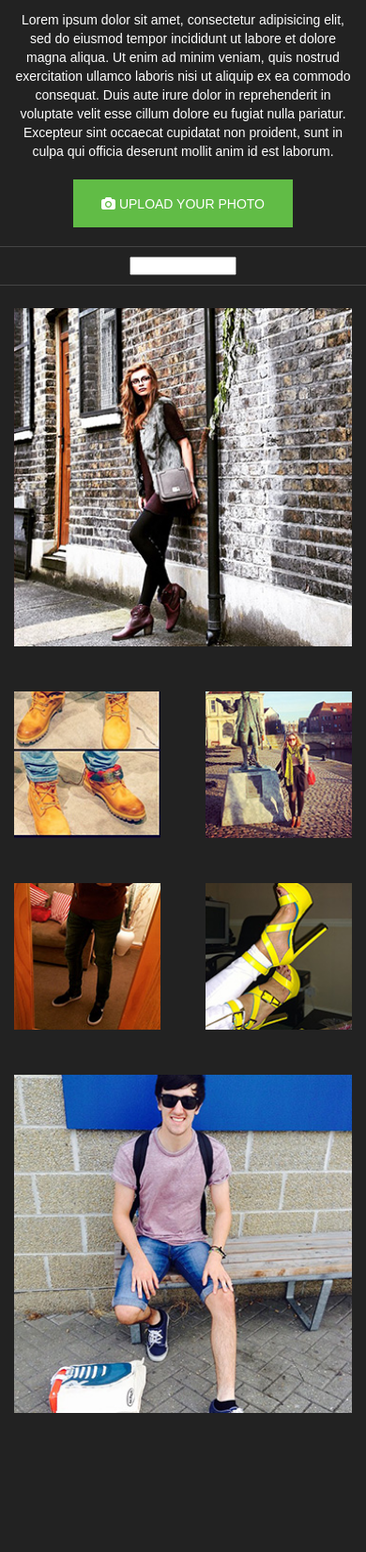
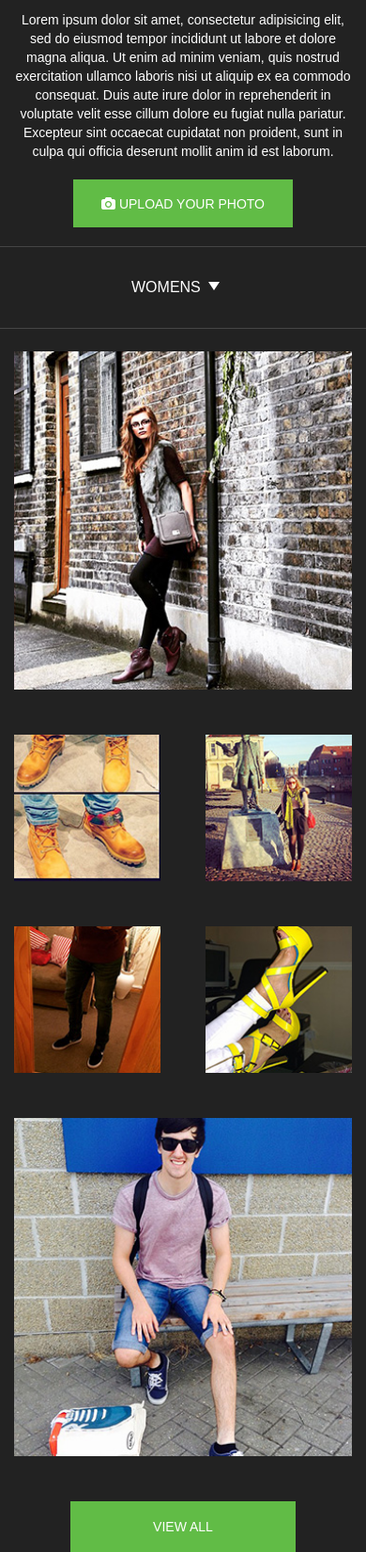
Before and after one commit to verito-verito/o-test, a website: page public/index.html in a window 390 px wide. Shown: the part 210-1862 px from the top of the page at 94% size. Before the commit the page ends 1762 px from the top, so only its background shows below. Drawn offline with nearby package versions, Linux system fonts and the light colour scheme.

Commit message:
3- nav filter and view all finalized

```diff
--- a/public/index.html
+++ b/public/index.html
@@ -31,12 +31,15 @@
         </header>
         <!-- Mobile menu -->
         <div class="olapic-nav visible-xs">
+            <div class="menu_mobile">
+                <span class="menu_mobile_text">WOMENS</span>
                 <select class="mobile_options">
                     <option value="womens">WOMENS</option>
                     <option value="mens">MENS</option>
                     <option value="kids">KIDS</option>
                     <option value="accesories">ACCESORIES</option>
                 </select>
+            </div>
         </div>
         <!-- No-mobile menu -->
         <div class="olapic-nav hidden-xs">
@@ -112,6 +115,11 @@
                     </div>
                 </div>
             </section>
+            <section class="olapic_wall">
+                    <a href="#" class="olapic_viaw_all">
+                        VIEW ALL
+                    </a>
+            </section>
         </div>
 	</div>
 </body>
--- a/public/js/jquery.js
+++ b/public/js/jquery.js
@@ -3,7 +3,8 @@ $(document).ready(function(){
     var menuDesktop = $(".olapic-nav [data-link]"),
         menuMobile = $(".olapic-nav .mobile_options"),
         images = $("[data-img]"),
-        category = "";
+        category = "",
+        menuMobileText = $(".menu_mobile .menu_mobile_text");
 
     menuDesktop.on("click", function(){
         category = $(this).data("link");
@@ -11,12 +12,15 @@ $(document).ready(function(){
             return $(this).val() === category;
         }).prop('selected', true);
 
-        activarImgs(category);
+        menuMobile.trigger("change");
     });
 
     menuMobile.on("change", function(){
+        var text = menuMobile.find("option:selected").text();
         category = menuMobile.val();
+
         activarImgs(category);
+        menuMobileText.text(text);
     });
 
     function activarImgs(c){
--- a/src/olapic_wallv2/partials/_main.scss
+++ b/src/olapic_wallv2/partials/_main.scss
@@ -115,6 +115,7 @@ body {
             border-bottom: 1px solid $color-gray;
             border-top: 1px solid $color-gray;
             text-align: center;
+            font-size: 16px;
 
             .olapic-categories-title {
                 position: absolute;
@@ -152,6 +153,41 @@ body {
                 background-color: $color-body;
                 border: 0;
                 margin: 0 14px;
+            }
+
+
+            .menu_mobile {
+                    min-width: 170px;
+                    display: inline-block;
+                    position: relative;
+                    line-height: 66px;
+                    text-align: left;
+                    padding: 0 30px;
+
+                &:after {
+                    content: '';
+                    width: 0;
+                    height: 0;
+                    border-style: solid;
+                    border-width: 9px 6px 0;
+                    border-color: #fff transparent transparent;
+                    margin-left: 4px;
+                    display: inline-block;
+                    position: relative;
+                    top: -2px;
+                }
+
+                .mobile_options {
+                        position: absolute;
+                        display: block;
+                        left: 0;
+                        bottom: 0;
+                        top: 0;
+                        width: 100%;
+                        opacity: 0;
+                        cursor: pointer;
+                }
+
             }
         }
 
@@ -689,6 +725,25 @@ body {
         }
     }
 
+    .olapic_wall {
+        text-align: center;
+
+        .olapic_viaw_all {
+            font-family: Arial, Helvetica, sans-serif;
+            font-size: 14px;
+            display: inline-block;
+            width: auto;
+            padding: 17px 88px;
+            text-decoration: none;
+            text-transform: uppercase;
+            color: #fff;
+            border: 0;
+            border-radius: 0;
+            background: #61bc46;
+        }
+
+    }
+
     @keyframes loading-graph {
         0% {
             transform: rotate(0deg);
@@ -707,4 +762,5 @@ body {
             outline: none;
         }
     }
+
 }
```
Also changed, not shown: public/css/styles.css. Lines whose indentation alone changed are shown as unchanged.
